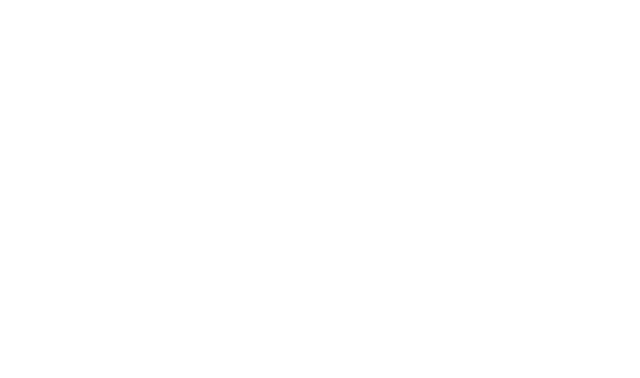
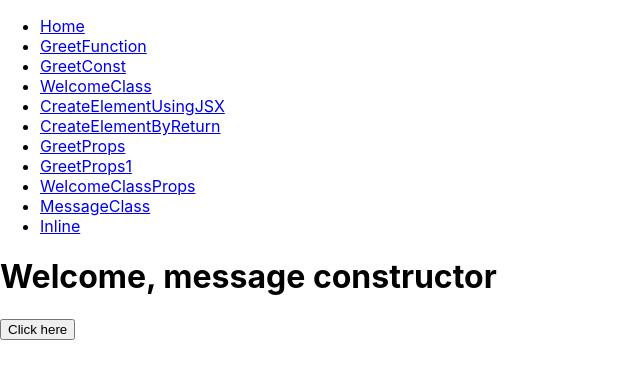
Before and after one commit to manumit-mukund/react_repository, a React (Create React App) app in the folder hello-world-app/: page /MessageClass in a window 1280 px wide. Before the commit this address had no page. Shown: the top 378 px of the page, without its empty margins (0-640 px from the left). Built offline with nearby package versions, Linux system fonts and the light colour scheme; the HTML template or start-up script is replaced by a standard one.

Commit message:
Commit changes...

```diff
--- a/hello-world-app/src/App.js
+++ b/hello-world-app/src/App.js
@@ -1,7 +1,7 @@
 import React from 'react';
 //import ReactDOM from 'react-dom';
 import { BrowserRouter, Routes, Route } from "react-router-dom";
-import { GreetFunction, GreetConst, WelcomeClass, CreateElementUsingJSX, CreateElementByReturn, GreetProps, WelcomeClassProps, Inline, Home, Layout } from './components/pages';
+import { GreetFunction, GreetConst, WelcomeClass, CreateElementUsingJSX, CreateElementByReturn, GreetProps, WelcomeClassProps, MessageClass, Inline, Home, Layout } from './components/pages';
 
 
 function App() {
@@ -20,6 +20,7 @@
           <Route path="GreetProps" element={<GreetProps name="Ram" heroName='God Ram'><p>This is children props.</p> </GreetProps>} />
           <Route path="GreetProps1" element={<GreetProps name="Ram1" heroName='God Ram1'><button>Action</button> </GreetProps>} />
           <Route path="WelcomeClassProps" element={<WelcomeClassProps name="Ram" heroName='God Ram'><button>Acrion</button> </WelcomeClassProps>} />
+          <Route path="MessageClass" element={<MessageClass />} />
           <Route path="Inline" element={<Inline />} />
         </Route>
       </Routes>
--- a/hello-world-app/src/components/Layout.js
+++ b/hello-world-app/src/components/Layout.js
@@ -34,6 +34,9 @@
             <Link to="/WelcomeClassProps">WelcomeClassProps</Link>
           </li>
           <li>
+            <Link to="/MessageClass">MessageClass</Link>
+          </li>
+          <li>
             <Link to="/Inline">Inline</Link>
           </li>
         </ul>
--- a/hello-world-app/src/components/MessageClass.js
+++ b/hello-world-app/src/components/MessageClass.js
@@ -5,8 +5,11 @@
     constructor() {
 
         super()
+
         this.state = {
+
             message: 'Welcome, message constructor'
+
         }
     }
 
@@ -15,6 +18,7 @@
         this.setState({
 
             message: 'Thanks for visitng the page!'
+
         })
     }
 
--- a/hello-world-app/src/components/pages.js
+++ b/hello-world-app/src/components/pages.js
@@ -9,6 +9,7 @@
 import CreateElementByReturn from './CreateElementByReturn';
 import GreetProps from './GreetProps';
 import WelcomeClassProps from './WelcomeClassProps';
+import MessageClass from './MessageClass';
 
 export {
 
@@ -19,6 +20,7 @@
     CreateElementByReturn,
     GreetProps,
     WelcomeClassProps,
+    MessageClass,
     Inline,
     Stylesheet,
     Home,
```
